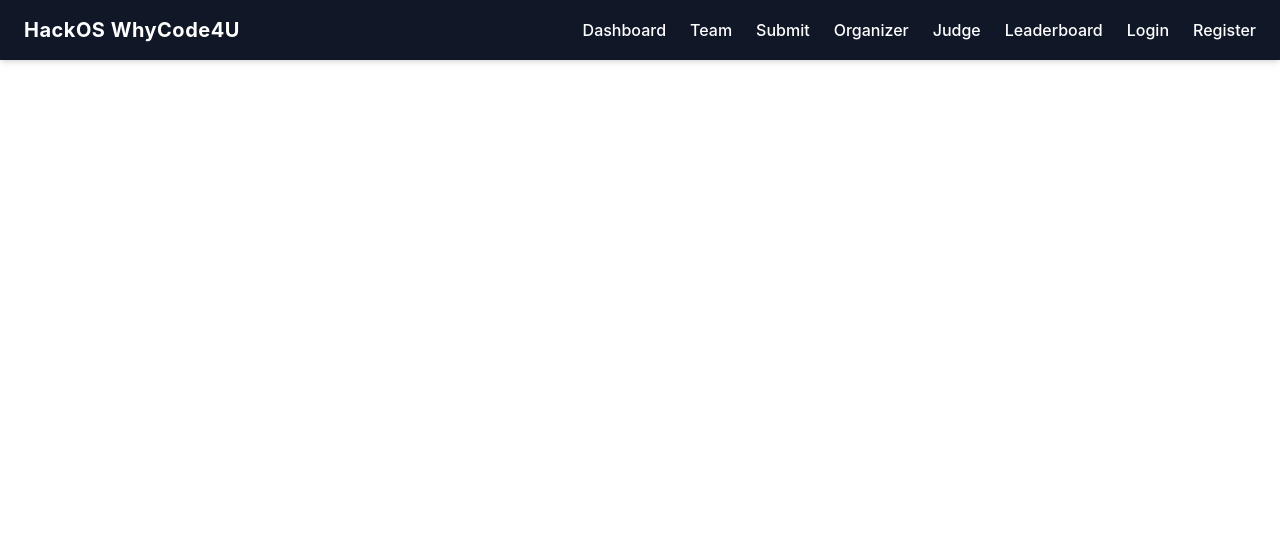
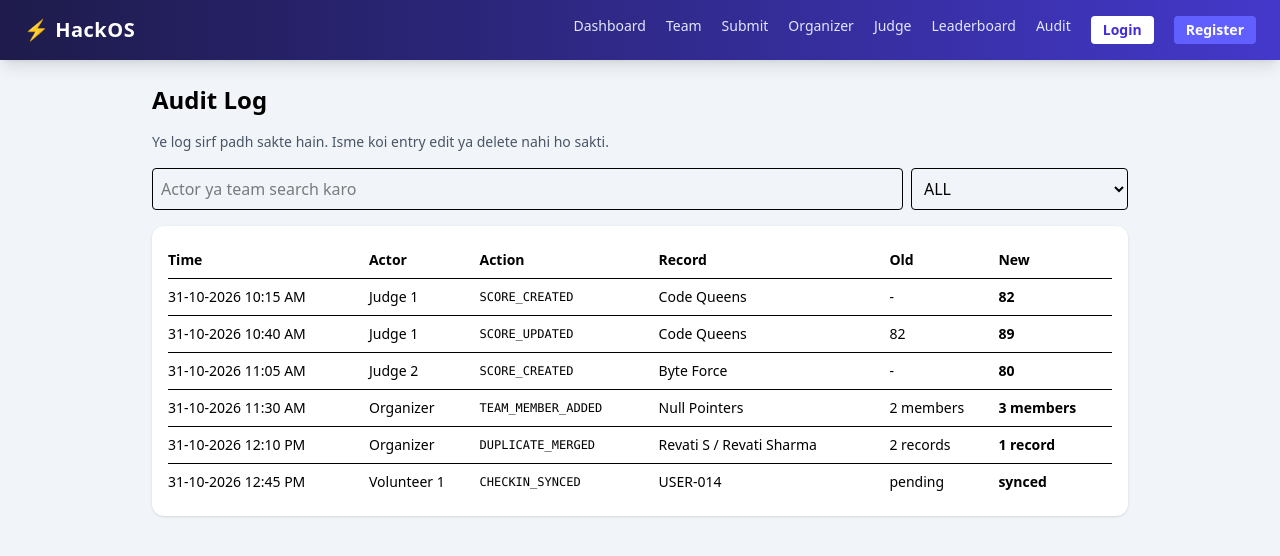
Before and after one commit to revatikasar005-coder/hackos-whycode4u, a React (Vite) app in the folder frontend/: page /audit in a window 1280 px wide. Shown: the top 556 px of the page. Built offline with nearby package versions, Linux system fonts and the light colour scheme.

Commit message:
ui redesign with indigo theme and home page

```diff
--- a/frontend/src/App.jsx
+++ b/frontend/src/App.jsx
@@ -1,5 +1,6 @@
 import React from 'react';
-import { BrowserRouter as Router, Routes, Route, Link, Navigate } from 'react-router-dom';
+import { BrowserRouter as Router, Routes, Route, Link } from 'react-router-dom';
+import Home from './pages/Home';
 import Login from './pages/Login';
 import Register from './pages/Register';
 import ParticipantDashboard from './pages/ParticipantDashboard';
@@ -8,26 +9,33 @@ import OrganizerDashboard from './pages/OrganizerDashboard';
 import JudgePage from './pages/JudgePage';
 import Leaderboard from './pages/Leaderboard';
 import TeamPage from './pages/TeamPage';
+import AuditLog from './pages/AuditLog';
+
+const linkClass = 'text-indigo-100 hover:text-white font-medium transition'
 
 export default function App() {
   return (
     <Router>
-      <nav className="bg-gray-900 text-white px-6 py-4 flex justify-between items-center shadow-md">
-        <h1 className="text-xl font-bold tracking-wide">HackOS WhyCode4U</h1>
-        <div className="space-x-6">
-          <Link to="/dashboard" className="hover:text-yellow-400 font-medium transition">Dashboard</Link>
-          <Link to="/team" className="hover:text-cyan-400 font-medium transition">Team</Link>
-          <Link to="/submit" className="hover:text-purple-400 font-medium transition">Submit</Link>
-          <Link to="/organizer" className="hover:text-pink-400 font-medium transition">Organizer</Link>
-          <Link to="/judge" className="hover:text-orange-400 font-medium transition">Judge</Link>
-          <Link to="/leaderboard" className="hover:text-teal-400 font-medium transition">Leaderboard</Link>
-          <Link to="/login" className="hover:text-blue-400 font-medium transition">Login</Link>
-          <Link to="/register" className="hover:text-green-400 font-medium transition">Register</Link>
+      <nav
+        className="text-white px-6 py-4 flex flex-wrap gap-y-2 justify-between items-center shadow-lg"
+        style={{ background: 'linear-gradient(90deg, #1e1b4b, #4338ca)' }}
+      >
+        <Link to="/" className="text-xl font-extrabold tracking-wide">⚡ HackOS</Link>
+        <div className="flex flex-wrap gap-x-5 gap-y-1 text-sm">
+          <Link to="/dashboard" className={linkClass}>Dashboard</Link>
+          <Link to="/team" className={linkClass}>Team</Link>
+          <Link to="/submit" className={linkClass}>Submit</Link>
+          <Link to="/organizer" className={linkClass}>Organizer</Link>
+          <Link to="/judge" className={linkClass}>Judge</Link>
+          <Link to="/leaderboard" className={linkClass}>Leaderboard</Link>
+          <Link to="/audit" className={linkClass}>Audit</Link>
+          <Link to="/login" className="bg-white text-indigo-700 px-3 py-1 rounded font-semibold">Login</Link>
+          <Link to="/register" className="bg-indigo-500 px-3 py-1 rounded font-semibold hover:bg-indigo-400">Register</Link>
         </div>
       </nav>
 
       <Routes>
-        <Route path="/" element={<Navigate to="/login" replace />} />
+        <Route path="/" element={<Home />} />
         <Route path="/login" element={<Login />} />
         <Route path="/register" element={<Register />} />
         <Route path="/dashboard" element={<ParticipantDashboard />} />
@@ -36,6 +44,7 @@ export default function App() {
         <Route path="/organizer" element={<OrganizerDashboard />} />
         <Route path="/judge" element={<JudgePage />} />
         <Route path="/leaderboard" element={<Leaderboard />} />
+        <Route path="/audit" element={<AuditLog />} />
       </Routes>
     </Router>
   );
--- a/frontend/src/index.css
+++ b/frontend/src/index.css
@@ -1 +1,7 @@
 @import "tailwindcss";
+
+body {
+  background: #f1f5f9;
+  font-family: system-ui, -apple-system, 'Segoe UI', sans-serif;
+  margin: 0;
+}
--- /dev/null
+++ b/frontend/src/pages/AuditLog.jsx
@@ -0,0 +1,81 @@
+import { useState } from 'react'
+
+// Fake data. Baad mein Anuma ki GET /audit-logs API se aayega.
+const logs = [
+  { id: 1, time: '31-10-2026 10:15 AM', actor: 'Judge 1', action: 'SCORE_CREATED', record: 'Code Queens', oldValue: '-', newValue: '82' },
+  { id: 2, time: '31-10-2026 10:40 AM', actor: 'Judge 1', action: 'SCORE_UPDATED', record: 'Code Queens', oldValue: '82', newValue: '89' },
+  { id: 3, time: '31-10-2026 11:05 AM', actor: 'Judge 2', action: 'SCORE_CREATED', record: 'Byte Force', oldValue: '-', newValue: '80' },
+  { id: 4, time: '31-10-2026 11:30 AM', actor: 'Organizer', action: 'TEAM_MEMBER_ADDED', record: 'Null Pointers', oldValue: '2 members', newValue: '3 members' },
+  { id: 5, time: '31-10-2026 12:10 PM', actor: 'Organizer', action: 'DUPLICATE_MERGED', record: 'Revati S / Revati Sharma', oldValue: '2 records', newValue: '1 record' },
+  { id: 6, time: '31-10-2026 12:45 PM', actor: 'Volunteer 1', action: 'CHECKIN_SYNCED', record: 'USER-014', oldValue: 'pending', newValue: 'synced' },
+]
+
+export default function AuditLog() {
+  const [search, setSearch] = useState('')
+  const [actionFilter, setActionFilter] = useState('ALL')
+
+  const actions = ['ALL', ...new Set(logs.map((l) => l.action))]
+
+  const shown = logs.filter((l) => {
+    const matchAction = actionFilter === 'ALL' || l.action === actionFilter
+    const text = (l.actor + ' ' + l.record).toLowerCase()
+    return matchAction && text.includes(search.toLowerCase())
+  })
+
+  return (
+    <div className="max-w-5xl mx-auto p-6 space-y-4">
+      <h1 className="text-2xl font-bold">Audit Log</h1>
+      <p className="text-sm text-gray-600">
+        Ye log sirf padh sakte hain. Isme koi entry edit ya delete nahi ho sakti.
+      </p>
+
+      <div className="flex flex-col sm:flex-row gap-2">
+        <input
+          className="border p-2 rounded flex-1"
+          placeholder="Actor ya team search karo"
+          value={search}
+          onChange={(e) => setSearch(e.target.value)}
+        />
+        <select
+          className="border p-2 rounded"
+          value={actionFilter}
+          onChange={(e) => setActionFilter(e.target.value)}
+        >
+          {actions.map((a) => (
+            <option key={a}>{a}</option>
+          ))}
+        </select>
+      </div>
+
+      <div className="bg-white p-4 rounded-xl shadow overflow-x-auto">
+        <table className="w-full text-left text-sm">
+          <thead>
+            <tr className="border-b">
+              <th className="py-2">Time</th>
+              <th>Actor</th>
+              <th>Action</th>
+              <th>Record</th>
+              <th>Old</th>
+              <th>New</th>
+            </tr>
+          </thead>
+          <tbody>
+            {shown.map((l) => (
+              <tr key={l.id} className="border-b last:border-0">
+                <td className="py-2 whitespace-nowrap">{l.time}</td>
+                <td>{l.actor}</td>
+                <td className="font-mono text-xs">{l.action}</td>
+                <td>{l.record}</td>
+                <td>{l.oldValue}</td>
+                <td className="font-semibold">{l.newValue}</td>
+              </tr>
+            ))}
+          </tbody>
+        </table>
+        {shown.length === 0 && (
+          <p className="text-sm text-gray-500 py-4">Koi entry nahi mili.</p>
+        )}
+      </div>
+    </div>
+  )
+}
--- /dev/null
+++ b/frontend/src/pages/Home.jsx
@@ -0,0 +1,48 @@
+import { Link } from 'react-router-dom'
+
+const features = [
+  { icon: '📝', title: 'Smart Registration', text: 'Duplicate email or phone gets flagged automatically.' },
+  { icon: '👥', title: 'Team Management', text: 'Create teams, add members, keep a clear record.' },
+  { icon: '📱', title: 'QR Check-in', text: 'Every participant gets a personal QR code.' },
+  { icon: '🚀', title: 'Timestamped Submission', text: 'GitHub, video and PPT links with submission time.' },
+  { icon: '⚖️', title: 'Fair Judging', text: 'Rubric-based scores with a full audit trail.' },
+  { icon: '🏆', title: 'Live Leaderboard', text: 'Instant ranking and one-click CSV export.' },
+]
+
+export default function Home() {
+  return (
+    <div>
+      <section
+        className="text-white text-center px-6 py-20"
+        style={{ background: 'linear-gradient(135deg, #1e1b4b 0%, #4338ca 50%, #7c3aed 100%)' }}
+      >
+        <p className="text-sm tracking-widest uppercase opacity-80">WhyCode4U Hackathon 2026</p>
+        <h1 className="text-5xl md:text-6xl font-extrabold mt-3">HackOS</h1>
+        <p className="text-lg md:text-xl mt-4 max-w-2xl mx-auto opacity-90">
+          A reliable operating system for hackathon delivery: from registration to final results, in one place.
+        </p>
+        <div className="mt-8 flex gap-4 justify-center">
+          <Link to="/register" className="bg-white text-indigo-700 font-semibold px-6 py-3 rounded-lg shadow hover:bg-indigo-50">
+            Get Started
+          </Link>
+          <Link to="/login" className="border border-white text-white font-semibold px-6 py-3 rounded-lg hover:bg-white/10">
+            Login
+          </Link>
+        </div>
+      </section>
+
+      <section className="max-w-5xl mx-auto px-6 py-12">
+        <h2 className="text-2xl font-bold text-center mb-8 text-slate-800">Everything an organizer needs</h2>
+        <div className="grid grid-cols-1 sm:grid-cols-2 md:grid-cols-3 gap-5">
+          {features.map((f) => (
+            <div key={f.title} className="bg-white p-5 rounded-xl shadow-md border-t-4 border-indigo-500">
+              <div className="text-3xl">{f.icon}</div>
+              <h3 className="font-bold mt-2 text-slate-800">{f.title}</h3>
+              <p className="text-sm text-slate-600 mt-1">{f.text}</p>
+            </div>
+          ))}
+        </div>
+      </section>
+    </div>
+  )
+}
```
